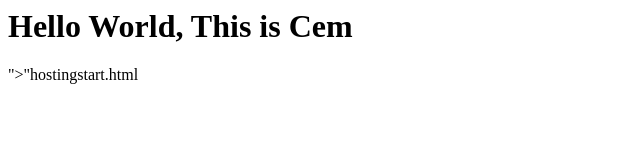
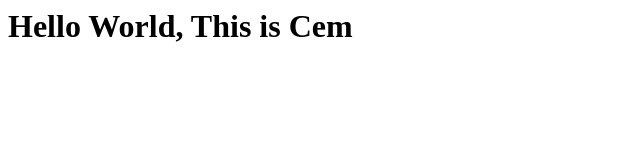
Before and after one commit to cemvarol/HelloWorld, a plain HTML site: page index.html in a window 1280 px wide. Shown: the whole page, without its empty margins (0-640 px from the left). Drawn offline with Linux system fonts and the light colour scheme.

Commit message:
Update index.html

```diff
--- a/index.html
+++ b/index.html
@@ -1 +1 @@
-<html><body><h1>Hello World, This is Cem</h1></body></html>">"hostingstart.html
+<html><body><h1>Hello World, This is Cem</h1></body></html>
```
